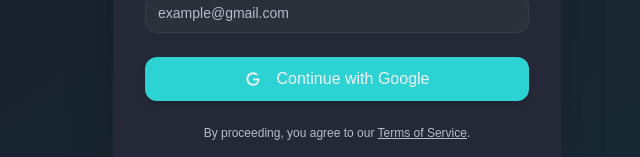
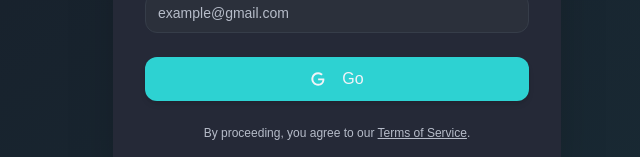
Before and after one commit to Kunal2bytes/uday1, a Next.js app: page /signin in a window 1280 px wide. Shown: the part 433-590 px from the top of the page, without its empty margins (303-943 px from the left). Built offline with nearby package versions, Linux system fonts and the light colour scheme; no server answers.

Commit message:
Remove continue with Google button replace with go after click enter in app

```diff
--- a/src/app/signin/page.tsx
+++ b/src/app/signin/page.tsx
@@ -13,7 +13,7 @@
 
 // Using a generic Google SVG icon as lucide-react doesn't have a direct Google logo
 const GoogleIcon = () => (
-  <svg xmlns="http://www.w3.org/2000/svg" width="24" height="24" viewBox="0 0 24 24" fill="currentColor">
+  <svg xmlns="http://www.w3.org/2000/svg" width="24" height="24" viewBox="0 0 24 24" fill="currentColor" className="mr-2 h-5 w-5">
     <path d="M21.35,11.1H12.18V13.83H18.69C18.36,17.64 15.19,19.27 12.19,19.27C8.36,19.27 5,16.25 5,12C5,7.9 8.2,4.73 12.19,4.73C15.29,4.73 17.1,6.7 17.1,6.7L19,4.72C19,4.72 16.56,2 12.19,2C6.42,2 2.03,6.8 2.03,12C2.03,17.05 6.16,22 12.19,22C17.6,22 21.54,18.33 21.54,12.81C21.54,11.76 21.35,11.1 21.35,11.1Z" />
   </svg>
 );
@@ -115,7 +115,7 @@
             size="lg"
           >
             <GoogleIcon />
-            <span className="ml-2">{isProcessing ? "Processing..." : "Continue with Google"}</span>
+            <span>{isProcessing ? "Processing..." : "Go"}</span>
           </Button>
           <p className="text-xs text-muted-foreground mt-6">
             By proceeding, you agree to our <Link href="/terms-and-conditions" className="underline hover:text-primary">Terms of Service</Link>.
```
